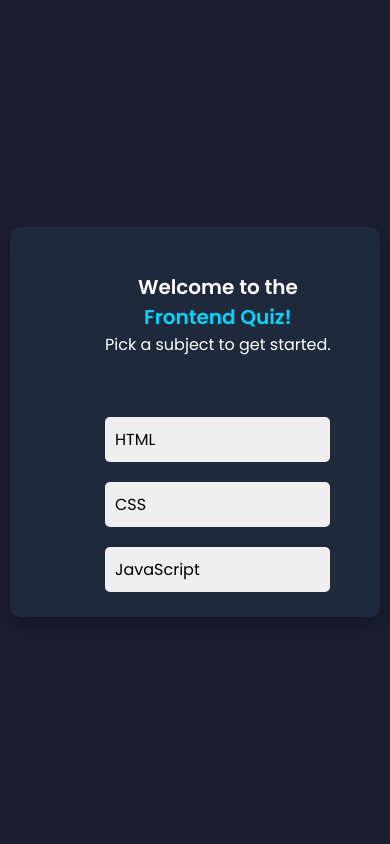
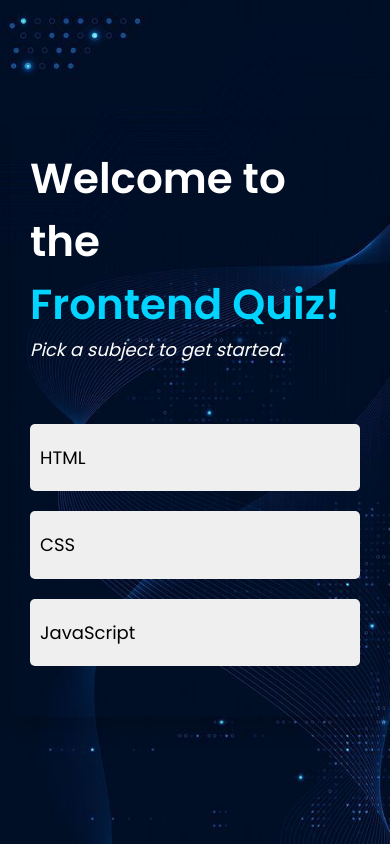
Before and after one commit to Aeesha6873/quiz-app, a plain HTML site: page index.html in a window 390 px wide. Drawn offline with Linux system fonts and the light colour scheme.

Commit message:
updated the responsiveness of the app

```diff
--- a/style.css
+++ b/style.css
@@ -10,7 +10,9 @@
 }
 
 body {
-  background-color: #1a1e2e;
+  /* background-color: #1a1e2e; */
+  background-image: url(./img/background.jpg);
+  background-size: cover;
   color: white;
   display: flex;
   justify-content: center;
@@ -118,8 +120,8 @@ h1 span {
 }
 
 #next-btn {
-  background-color: #a855f7;
-  color: white;
+  background-color: #00d4ff;
+  color: rgb(12, 4, 66);
   padding: 12px;
   border: none;
   border-radius: 6px;
@@ -130,7 +132,7 @@ h1 span {
 }
 
 #next-btn:hover {
-  background-color: #923df4;
+  background-color: #00d4ff;
 }
 
 #result-container {
@@ -183,26 +185,33 @@ h1 span {
 @media (max-width: 480px) {
   .quiz-containers,
   .quiz-container {
-    width: 100%;
-    height: auto;
-    padding: 15px;
-    gap: 20px;
+    background: none;
+    height: 70vh;
   }
 
   h1 {
-    font-size: 20px;
+    font-size: 42px;
+  }
+  .heading p {
+    font-size: 18px;
+    font-style: italic;
   }
   .heading,
   .quiz-options {
-    text-align: center;
-    margin-left: 80px;
-    margin-top: 30px;
+    margin: 0;
+    text-align: left;
+    width: 100%;
+  }
+  .quiz-btn {
+    width: 100%;
+    height: 8vh;
+    font-size: 18px;
   }
 
   #question-text {
-    font-size: 1rem;
+    font-size: 32px;
     width: 100%;
-    text-align: center;
+    text-align: left;
   }
 
   #answers {
@@ -212,8 +221,9 @@ h1 span {
 
   .answer-item {
     width: 100%;
-    font-size: 14px;
+    font-size: 18px;
     padding: 10px;
+    height: 8vh;
   }
 
   #next-btn {
```
Also changed, not shown: img/background.jpg (added).
